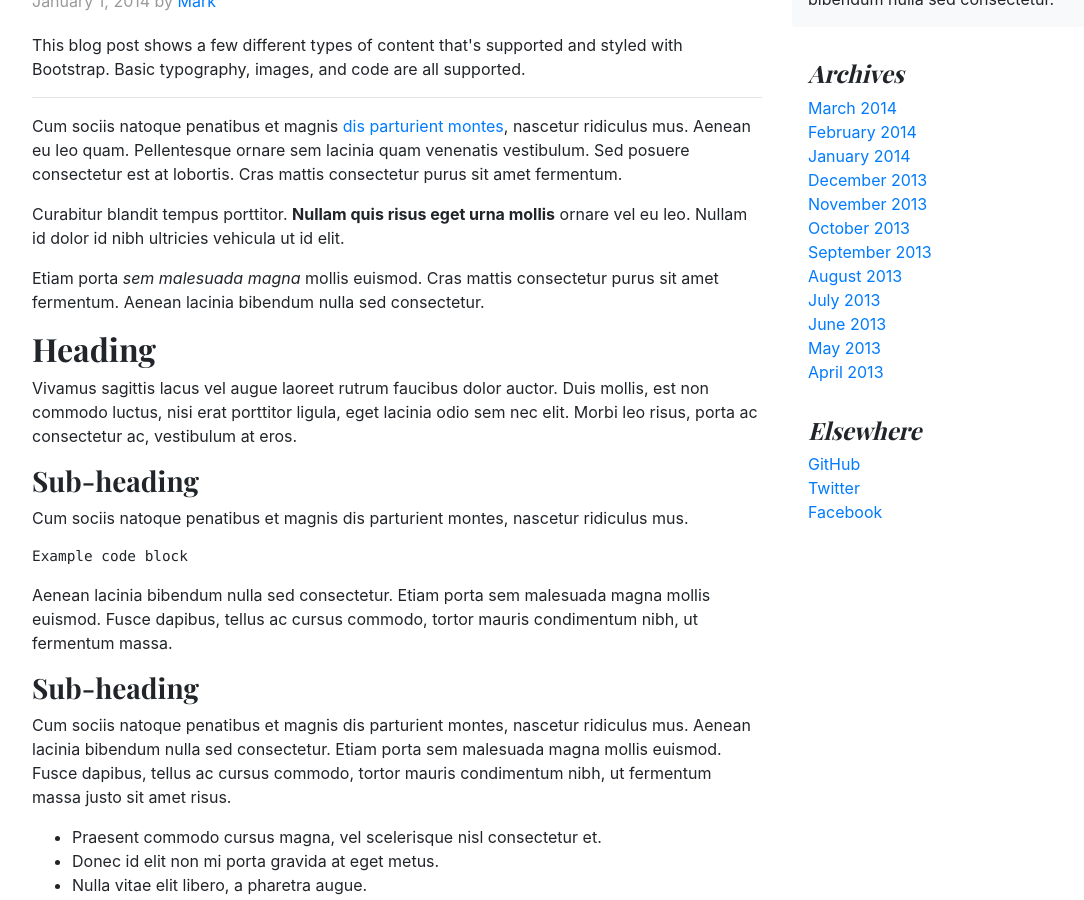
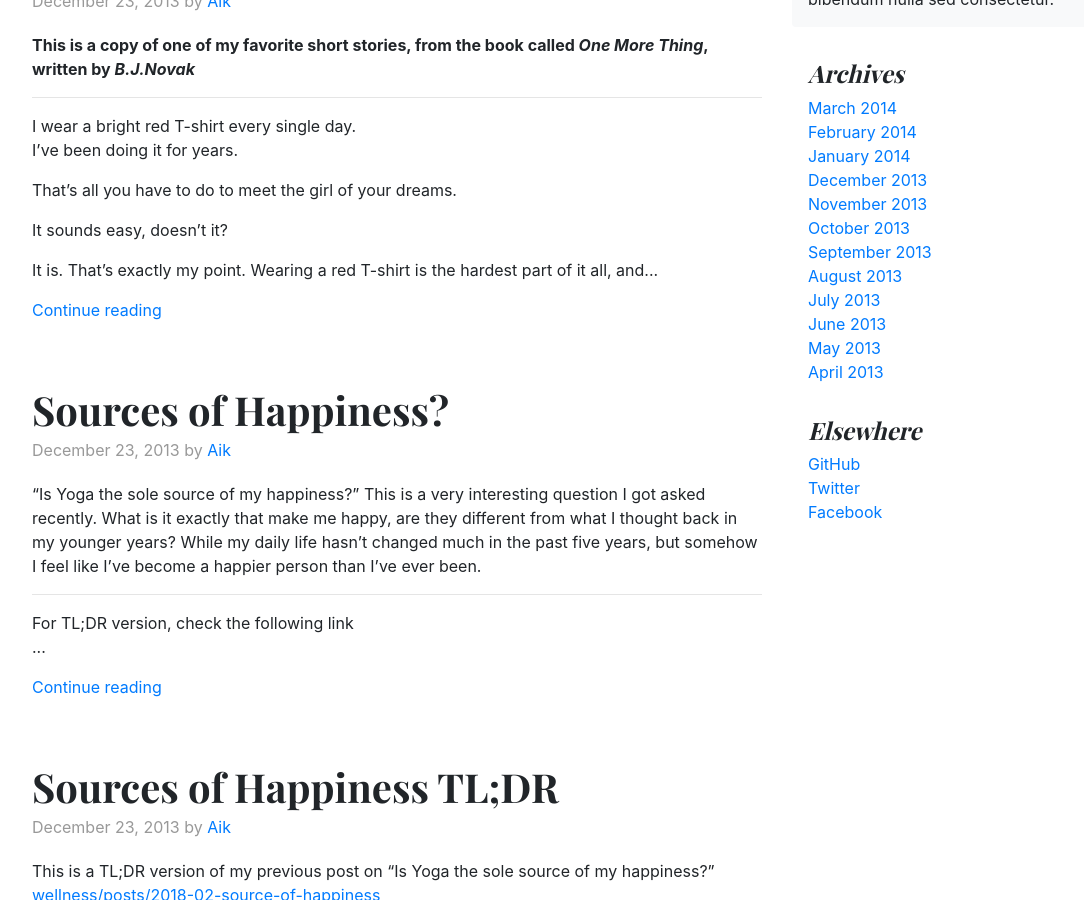
Before and after one commit to aik6980/aik6980.github.io, a Jekyll site: the page built from _wellness/index.md, in a window 1280 px wide and 900 px high, scrolled down 798 px. Shown: the whole window, without its empty margins (53-1137 px from the left). Built offline with Jekyll 4.4.1, drawn with Linux system fonts in a browser that asks for light colours; nearby versions of some CDN libraries; some of the changed text lies outside the part shown.

Commit message:
committed

```diff
--- a/_layouts/mindbody/blog.html
+++ b/_layouts/mindbody/blog.html
@@ -102,7 +102,7 @@
           {% assign post = non_featured_posts | sample %}
           <div class="card flex-md-row mb-4 box-shadow h-md-250">
             <div class="card-body d-flex flex-column align-items-start">
-              <strong class="d-inline-block mb-2 text-success">Random Pick</strong>
+              <strong class="d-inline-block mb-2 text-success">Featured</strong>
               <h3 class="mb-0">
                 <a class="text-dark" href="#">{{ post.title }}</a>
               </h3>
@@ -123,64 +123,16 @@
             Daily Dose of Inspiration...
           </h3>
 
-          <div class="blog-post">
-            <h2 class="blog-post-title">Sample blog post</h2>
-            <p class="blog-post-meta">January 1, 2014 by <a href="#">Mark</a></p>
+          {% assign sorted_posts = posts | reverse %}
+          {% for post in sorted_posts %}
+            <div class="blog-post">
+              <h2 class="blog-post-title">{{post.title}}</h2>
+              <p class="blog-post-meta">December 23, 2013 by <a href="#">Aik</a></p>
 
-            <p>This blog post shows a few different types of content that's supported and styled with Bootstrap. Basic typography, images, and code are all supported.</p>
-            <hr>
-            <p>Cum sociis natoque penatibus et magnis <a href="#">dis parturient montes</a>, nascetur ridiculus mus. Aenean eu leo quam. Pellentesque ornare sem lacinia quam venenatis vestibulum. Sed posuere consectetur est at lobortis. Cras mattis consectetur purus sit amet fermentum.</p>
-            <blockquote>
-              <p>Curabitur blandit tempus porttitor. <strong>Nullam quis risus eget urna mollis</strong> ornare vel eu leo. Nullam id dolor id nibh ultricies vehicula ut id elit.</p>
-            </blockquote>
-            <p>Etiam porta <em>sem malesuada magna</em> mollis euismod. Cras mattis consectetur purus sit amet fermentum. Aenean lacinia bibendum nulla sed consectetur.</p>
-            <h2>Heading</h2>
-            <p>Vivamus sagittis lacus vel augue laoreet rutrum faucibus dolor auctor. Duis mollis, est non commodo luctus, nisi erat porttitor ligula, eget lacinia odio sem nec elit. Morbi leo risus, porta ac consectetur ac, vestibulum at eros.</p>
-            <h3>Sub-heading</h3>
-            <p>Cum sociis natoque penatibus et magnis dis parturient montes, nascetur ridiculus mus.</p>
-            <pre><code>Example code block</code></pre>
-            <p>Aenean lacinia bibendum nulla sed consectetur. Etiam porta sem malesuada magna mollis euismod. Fusce dapibus, tellus ac cursus commodo, tortor mauris condimentum nibh, ut fermentum massa.</p>
-            <h3>Sub-heading</h3>
-            <p>Cum sociis natoque penatibus et magnis dis parturient montes, nascetur ridiculus mus. Aenean lacinia bibendum nulla sed consectetur. Etiam porta sem malesuada magna mollis euismod. Fusce dapibus, tellus ac cursus commodo, tortor mauris condimentum nibh, ut fermentum massa justo sit amet risus.</p>
-            <ul>
-              <li>Praesent commodo cursus magna, vel scelerisque nisl consectetur et.</li>
-              <li>Donec id elit non mi porta gravida at eget metus.</li>
-              <li>Nulla vitae elit libero, a pharetra augue.</li>
-            </ul>
-            <p>Donec ullamcorper nulla non metus auctor fringilla. Nulla vitae elit libero, a pharetra augue.</p>
-            <ol>
-              <li>Vestibulum id ligula porta felis euismod semper.</li>
-              <li>Cum sociis natoque penatibus et magnis dis parturient montes, nascetur ridiculus mus.</li>
-              <li>Maecenas sed diam eget risus varius blandit sit amet non magna.</li>
-            </ol>
-            <p>Cras mattis consectetur purus sit amet fermentum. Sed posuere consectetur est at lobortis.</p>
-          </div><!-- /.blog-post -->
-
-          <div class="blog-post">
-            <h2 class="blog-post-title">Another blog post</h2>
-            <p class="blog-post-meta">December 23, 2013 by <a href="#">Jacob</a></p>
-
-            <p>Cum sociis natoque penatibus et magnis <a href="#">dis parturient montes</a>, nascetur ridiculus mus. Aenean eu leo quam. Pellentesque ornare sem lacinia quam venenatis vestibulum. Sed posuere consectetur est at lobortis. Cras mattis consectetur purus sit amet fermentum.</p>
-            <blockquote>
-              <p>Curabitur blandit tempus porttitor. <strong>Nullam quis risus eget urna mollis</strong> ornare vel eu leo. Nullam id dolor id nibh ultricies vehicula ut id elit.</p>
-            </blockquote>
-            <p>Etiam porta <em>sem malesuada magna</em> mollis euismod. Cras mattis consectetur purus sit amet fermentum. Aenean lacinia bibendum nulla sed consectetur.</p>
-            <p>Vivamus sagittis lacus vel augue laoreet rutrum faucibus dolor auctor. Duis mollis, est non commodo luctus, nisi erat porttitor ligula, eget lacinia odio sem nec elit. Morbi leo risus, porta ac consectetur ac, vestibulum at eros.</p>
-          </div><!-- /.blog-post -->
-
-          <div class="blog-post">
-            <h2 class="blog-post-title">New feature</h2>
-            <p class="blog-post-meta">December 14, 2013 by <a href="#">Chris</a></p>
-
-            <p>Cum sociis natoque penatibus et magnis dis parturient montes, nascetur ridiculus mus. Aenean lacinia bibendum nulla sed consectetur. Etiam porta sem malesuada magna mollis euismod. Fusce dapibus, tellus ac cursus commodo, tortor mauris condimentum nibh, ut fermentum massa justo sit amet risus.</p>
-            <ul>
-              <li>Praesent commodo cursus magna, vel scelerisque nisl consectetur et.</li>
-              <li>Donec id elit non mi porta gravida at eget metus.</li>
-              <li>Nulla vitae elit libero, a pharetra augue.</li>
-            </ul>
-            <p>Etiam porta <em>sem malesuada magna</em> mollis euismod. Cras mattis consectetur purus sit amet fermentum. Aenean lacinia bibendum nulla sed consectetur.</p>
-            <p>Donec ullamcorper nulla non metus auctor fringilla. Nulla vitae elit libero, a pharetra augue.</p>
-          </div><!-- /.blog-post -->
+              <p>{{ post.excerpt | truncatewords: 75 | markdownify }}</p>
+              <a href={{ post.url }}>Continue reading</a>
+            </div><!-- /.blog-post -->
+          {% endfor %}
 
           <nav class="blog-pagination" style="display: none">
             <a class="btn btn-outline-primary" href="#">Older</a>
```
